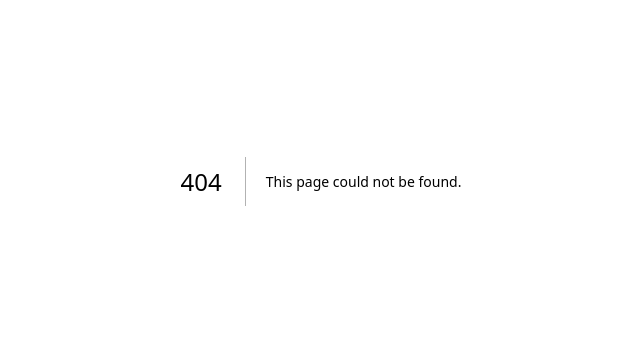
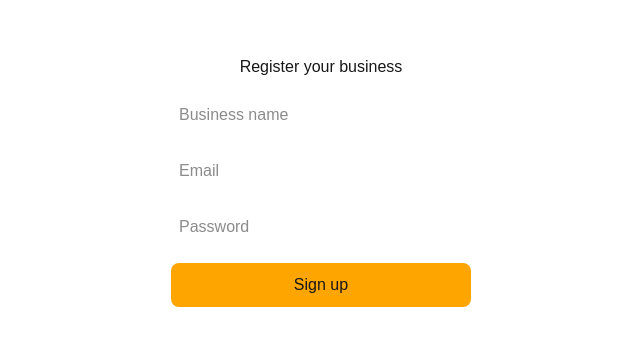
Before and after one commit to a-krebs-bille/sun-server, a Next.js app: page /signup in a window 1280 px wide. Before the commit this address had no page. Shown: the part 219-564 px from the top of the page, without its empty margins (319-959 px from the left). Built offline with nearby package versions, Linux system fonts and the light colour scheme; no server answers.

Commit message:
added business signup, login and dashboard

```diff
--- a/app/components/DrawMap.tsx
+++ b/app/components/DrawMap.tsx
@@ -1,11 +1,53 @@
 'use client'
 
-import { MapContainer, TileLayer, FeatureGroup } from 'react-leaflet'
+import { useEffect } from 'react'
+import { MapContainer, TileLayer, FeatureGroup, Polygon } from 'react-leaflet'
 import { EditControl } from 'react-leaflet-draw'
 import 'leaflet/dist/leaflet.css'
 import 'leaflet-draw/dist/leaflet.draw.css'
+import { supabase } from '../../lib/supabase'
+import { useState } from 'react'
 
 export default function DrawMap() {
+  const [venues, setVenues] = useState<any[]>([])
+
+  useEffect(() => {
+    async function loadVenues() {
+      const { data, error } = await supabase.from('venues').select('*')
+      if (error) {
+        console.error('Error loading venues:', error)
+      } else {
+        setVenues(data || [])
+      }
+    }
+    loadVenues()
+  }, [])
+
+  async function handleCreated(e: any) {
+    const { layerType, layer } = e
+    if (layerType === 'polygon') {
+      const coordinates = layer.getLatLngs()[0].map((latlng: any) => [
+        latlng.lat,
+        latlng.lng,
+      ])
+
+      const { data, error } = await supabase.from('venues').insert({
+        name: 'New Venue',
+        description: 'Outdoor seating area',
+        lat: coordinates[0][0],
+        lng: coordinates[0][1],
+        outdoor_area: coordinates,
+      }).select()
+
+      if (error) {
+        console.error('Error saving venue:', error)
+      } else {
+        setVenues(prev => [...prev, data[0]])
+        alert('Outdoor area saved!')
+      }
+    }
+  }
+
   return (
     <MapContainer
       center={[56.1629, 10.2039]}
@@ -16,9 +58,19 @@ export default function DrawMap() {
         url="https://{s}.tile.openstreetmap.org/{z}/{x}/{y}.png"
         attribution="© OpenStreetMap contributors"
       />
+      {venues.map(venue => (
+        venue.outdoor_area && (
+          <Polygon
+            key={venue.id}
+            positions={venue.outdoor_area}
+            pathOptions={{ color: 'orange', fillColor: 'orange', fillOpacity: 0.4 }}
+          />
+        )
+      ))}
       <FeatureGroup>
         <EditControl
           position="topright"
+          onCreated={handleCreated}
           draw={{
             rectangle: false,
             circle: false,
--- /dev/null
+++ b/app/dashboard/page.tsx
@@ -0,0 +1,53 @@
+'use client'
+
+import { useEffect, useState } from 'react'
+import { useRouter } from 'next/navigation'
+import { supabase } from '../../lib/supabase'
+
+export default function Dashboard() {
+  const [user, setUser] = useState<any>(null)
+  const router = useRouter()
+
+  useEffect(() => {
+    async function getUser() {
+      const { data: { user } } = await supabase.auth.getUser()
+      if (!user) {
+        router.push('/login')
+      } else {
+        setUser(user)
+      }
+    }
+    getUser()
+  }, [])
+
+  async function handleLogout() {
+    await supabase.auth.signOut()
+    router.push('/login')
+  }
+
+  if (!user) return <p>Loading...</p>
+
+  return (
+    <main style={{
+      padding: '40px',
+      fontFamily: 'sans-serif'
+    }}>
+      <h1>Welcome, {user.user_metadata?.business_name || user.email}!</h1>
+      <p>This is your business dashboard.</p>
+      <button
+        onClick={handleLogout}
+        style={{
+          padding: '10px 24px',
+          fontSize: '16px',
+          background: 'orange',
+          border: 'none',
+          borderRadius: '8px',
+          cursor: 'pointer',
+          marginTop: '16px'
+        }}
+      >
+        Log out
+      </button>
+    </main>
+  )
+}
--- /dev/null
+++ b/app/login/page.tsx
@@ -0,0 +1,72 @@
+'use client'
+
+import { useState } from 'react'
+import { useRouter } from 'next/navigation'
+import { supabase } from '../../lib/supabase'
+
+export default function Login() {
+  const [email, setEmail] = useState('')
+  const [password, setPassword] = useState('')
+  const [loading, setLoading] = useState(false)
+  const [message, setMessage] = useState('')
+  const router = useRouter()
+
+  async function handleLogin() {
+    setLoading(true)
+    const { error } = await supabase.auth.signInWithPassword({
+      email,
+      password,
+    })
+
+    if (error) {
+      setMessage(error.message)
+    } else {
+      router.push('/dashboard')
+    }
+    setLoading(false)
+  }
+
+  return (
+    <main style={{
+      display: 'flex',
+      flexDirection: 'column',
+      alignItems: 'center',
+      justifyContent: 'center',
+      height: '100vh',
+      gap: '16px',
+      fontFamily: 'sans-serif'
+    }}>
+      <h1>Business login</h1>
+      <input
+        type="email"
+        placeholder="Email"
+        value={email}
+        onChange={e => setEmail(e.target.value)}
+        style={{ padding: '8px', width: '300px', fontSize: '16px' }}
+      />
+      <input
+        type="password"
+        placeholder="Password"
+        value={password}
+        onChange={e => setPassword(e.target.value)}
+        style={{ padding: '8px', width: '300px', fontSize: '16px' }}
+      />
+      <button
+        onClick={handleLogin}
+        disabled={loading}
+        style={{
+          padding: '10px 24px',
+          fontSize: '16px',
+          background: 'orange',
+          border: 'none',
+          borderRadius: '8px',
+          cursor: 'pointer',
+          width: '300px'
+        }}
+      >
+        {loading ? 'Logging in...' : 'Log in'}
+      </button>
+      {message && <p style={{ color: 'red' }}>{message}</p>}
+    </main>
+  )
+}
--- /dev/null
+++ b/app/signup/page.tsx
@@ -0,0 +1,81 @@
+'use client'
+
+import { useState } from 'react'
+import { supabase } from '../../lib/supabase'
+
+export default function SignUp() {
+  const [email, setEmail] = useState('')
+  const [password, setPassword] = useState('')
+  const [businessName, setBusinessName] = useState('')
+  const [loading, setLoading] = useState(false)
+  const [message, setMessage] = useState('')
+
+  async function handleSignUp() {
+    setLoading(true)
+    const { error } = await supabase.auth.signUp({
+      email,
+      password,
+      options: {
+        data: { business_name: businessName }
+      }
+    })
+
+    if (error) {
+      setMessage(error.message)
+    } else {
+      setMessage('Check your email to confirm your account!')
+    }
+    setLoading(false)
+  }
+
+  return (
+    <main style={{
+      display: 'flex',
+      flexDirection: 'column',
+      alignItems: 'center',
+      justifyContent: 'center',
+      height: '100vh',
+      gap: '16px',
+      fontFamily: 'sans-serif'
+    }}>
+      <h1>Register your business</h1>
+      <input
+        type="text"
+        placeholder="Business name"
+        value={businessName}
+        onChange={e => setBusinessName(e.target.value)}
+        style={{ padding: '8px', width: '300px', fontSize: '16px' }}
+      />
+      <input
+        type="email"
+        placeholder="Email"
+        value={email}
+        onChange={e => setEmail(e.target.value)}
+        style={{ padding: '8px', width: '300px', fontSize: '16px' }}
+      />
+      <input
+        type="password"
+        placeholder="Password"
+        value={password}
+        onChange={e => setPassword(e.target.value)}
+        style={{ padding: '8px', width: '300px', fontSize: '16px' }}
+      />
+      <button
+        onClick={handleSignUp}
+        disabled={loading}
+        style={{
+          padding: '10px 24px',
+          fontSize: '16px',
+          background: 'orange',
+          border: 'none',
+          borderRadius: '8px',
+          cursor: 'pointer',
+          width: '300px'
+        }}
+      >
+        {loading ? 'Creating account...' : 'Sign up'}
+      </button>
+      {message && <p>{message}</p>}
+    </main>
+  )
+}
--- /dev/null
+++ b/lib/supabase.ts
@@ -0,0 +1,6 @@
+import { createClient } from '@supabase/supabase-js'
+
+const supabaseUrl = process.env.NEXT_PUBLIC_SUPABASE_URL!
+const supabaseKey = process.env.NEXT_PUBLIC_SUPABASE_ANON_KEY!
+
+export const supabase = createClient(supabaseUrl, supabaseKey)
--- a/package.json
+++ b/package.json
@@ -9,6 +9,8 @@
     "lint": "eslint"
   },
   "dependencies": {
+    "@supabase/ssr": "^0.9.0",
+    "@supabase/supabase-js": "^2.99.3",
     "@types/leaflet-draw": "^1.0.13",
     "leaflet": "^1.9.4",
     "leaflet-draw": "^1.0.4",
```
Also changed, not shown: 1 other file (tests, documents, lock files or other folders).
